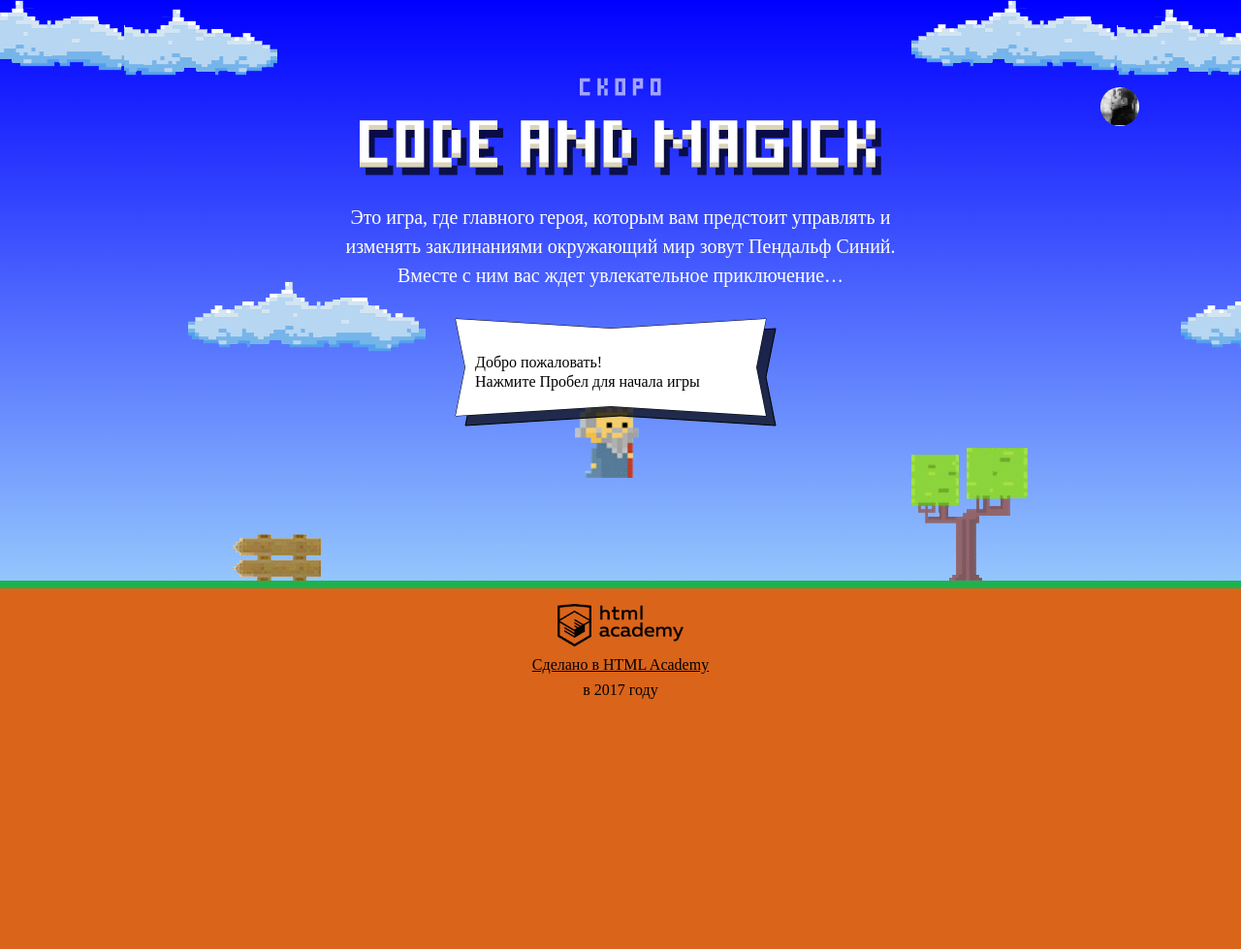
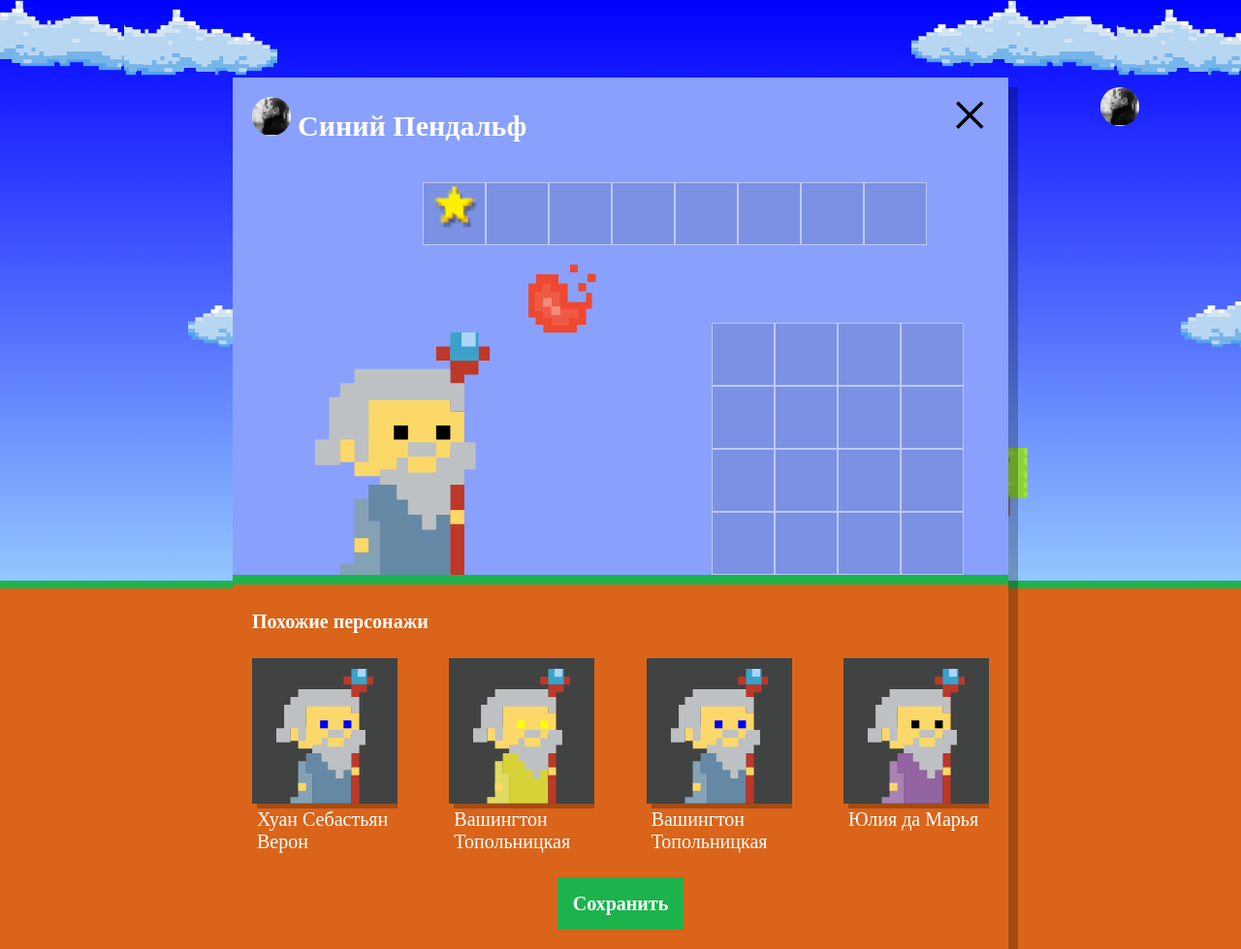
Before and after one commit to aldeimos/1068207-code-and-magick-18, a website: page index.html in a window 1280 px wide. Shown: the whole page at 97% size. Before the commit the page ends 800 px from the top, so only its background shows below. Drawn offline with Linux system fonts and the light colour scheme; a web font is replaced by a local one.

Commit message:
add randomWizardGenerator

```diff
--- a/index.html
+++ b/index.html
@@ -200,6 +200,7 @@
     };
 
   </script>
+  <script src="js/setup.js"></script>
   <script src="js/stat.js"></script>
   <script src="js/game.js"></script>
 
--- /dev/null
+++ b/js/setup.js
@@ -0,0 +1,93 @@
+'use strict';
+
+/* Создайте массив, состоящий из 4 сгенерированных JS объектов, которые будут описывать похожих персонажей. Объекты должны содержать следующие поля:
+name, строка — случайно сгенерированное имя персонажа. Имя генерируется из массивов имен и фамилий: нужно случайным образом выбрать из массива имен имя, а из массива фамилий фамилию и сложить их. При желании имя и фамилию можно в случайном порядке менять местами:
+Имена
+Иван
+Хуан Себастьян
+Мария
+Кристоф
+Виктор
+Юлия
+Люпита
+Вашингтон
+Фамилии
+да Марья
+Верон
+Мирабелла
+Вальц
+Онопко
+Топольницкая
+Нионго
+Ирвинг
+coatColor, строка — случайный цвет мантии на выбор из следующих:
+rgb (101, 137, 164)
+rgb (241, 43, 107)
+rgb (146, 100, 161)
+rgb (56, 159, 117)
+rgb (215, 210, 55)
+rgb (0, 0, 0)
+eyesColor, строка — случайный цвет глаз персонажа на выбор из следующих:
+black
+red
+blue
+yellow
+green
+*/
+
+var userDialog = document.querySelector('.setup');
+userDialog.classList.remove('hidden');
+
+document.querySelector('.setup-similar').classList.remove('hidden');
+
+var similarWizardList = document.querySelector('.setup-similar-list');
+var similarWizardTemplate = document
+	.querySelector('#similar-wizard-template')
+	.content.querySelector('.setup-similar-item');
+
+var WIZARDS_NAMES = [ 'Иван', 'Хуан Себастьян', 'Мария', 'Кристоф', 'Виктор', 'Юлия', 'Люпита', 'Вашингтон' ];
+var WIZARDS_SURNAMES = [ 'да Марья', 'Верон', 'Мирабелла', 'Вальц', 'Онопко', 'Топольницкая', 'Нионго', 'Ирвинг' ];
+var COATS_COLOR = [
+	'rgb(101, 137, 164)',
+	'rgb(241, 43, 107)',
+	'rgb(146, 100, 161)',
+	'rgb(56, 159, 117)',
+	'rgb(215, 210, 55)',
+	'rgb(215, 0, 0)'
+];
+var EYES_COLOR = [ 'black', 'red', 'yellow', 'blue', 'green' ];
+
+var getWizardStats = function(array) {
+	return array[Math.floor(Math.random() * array.length)];
+};
+
+var wizards = [
+	{
+		name: getWizardStats(WIZARDS_NAMES) + ' ' + getWizardStats(WIZARDS_SURNAMES),
+		coatColor: getWizardStats(COATS_COLOR),
+		eyesColor: getWizardStats(EYES_COLOR)
+	},
+	{
+		name: getWizardStats(WIZARDS_NAMES) + ' ' + getWizardStats(WIZARDS_SURNAMES),
+		coatColor: getWizardStats(COATS_COLOR),
+		eyesColor: getWizardStats(EYES_COLOR)
+	},
+	{
+		name: getWizardStats(WIZARDS_NAMES) + ' ' + getWizardStats(WIZARDS_SURNAMES),
+		coatColor: getWizardStats(COATS_COLOR),
+		eyesColor: getWizardStats(EYES_COLOR)
+	},
+	{
+		name: getWizardStats(WIZARDS_NAMES) + ' ' + getWizardStats(WIZARDS_SURNAMES),
+		coatColor: getWizardStats(COATS_COLOR),
+		eyesColor: getWizardStats(EYES_COLOR)
+	}
+];
+
+for (var i = 0; i < wizards.length; i++) {
+	var wizardElement = similarWizardTemplate.cloneNode(true);
+	wizardElement.querySelector('.setup-similar-label').textContent = wizards[i].name;
+	wizardElement.querySelector('.wizard-coat').style.fill = wizards[i].coatColor;
+	wizardElement.querySelector('.wizard-eyes').style.fill = wizards[i].eyesColor;
+	similarWizardList.appendChild(wizardElement);
+}
```
